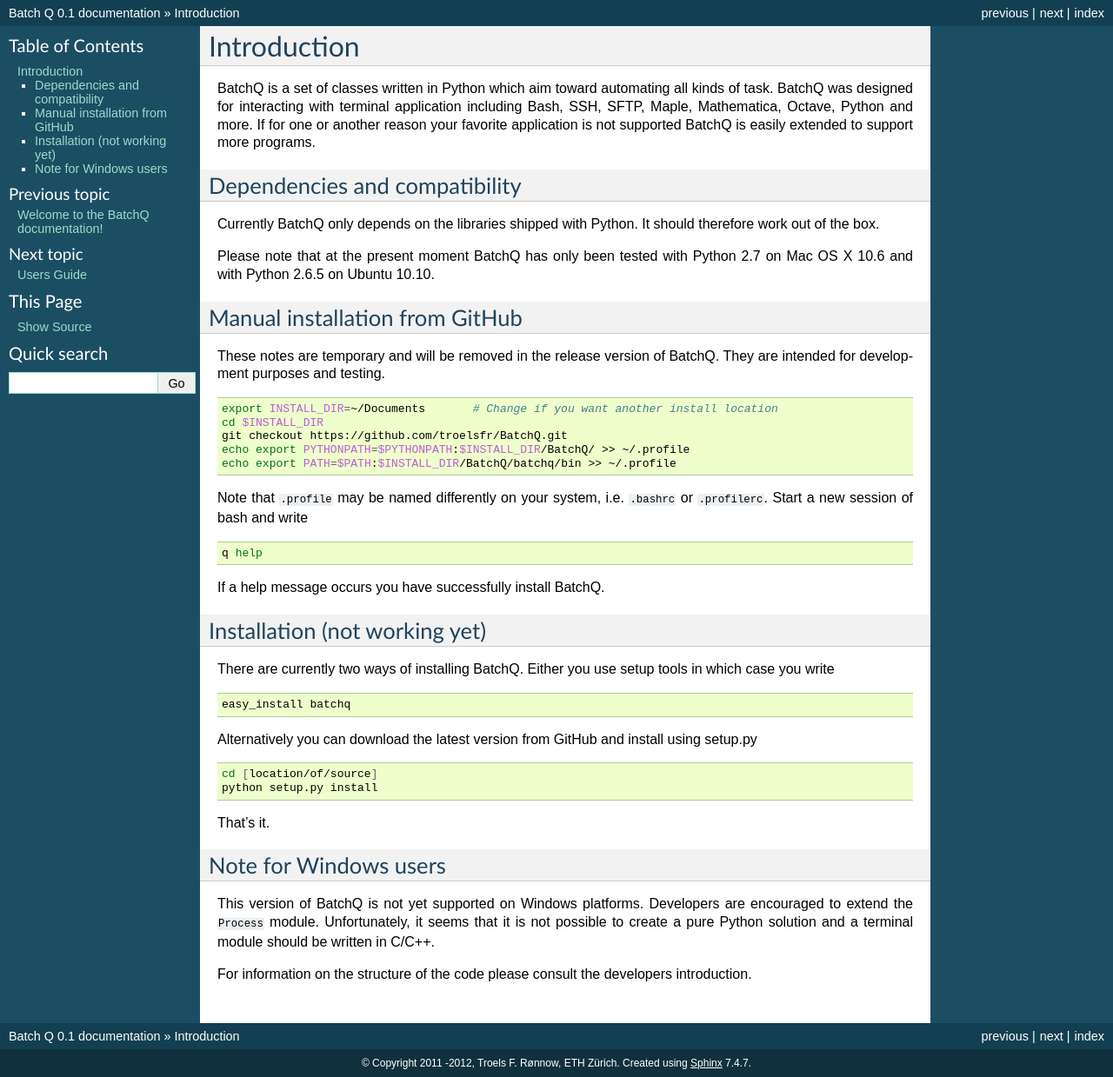
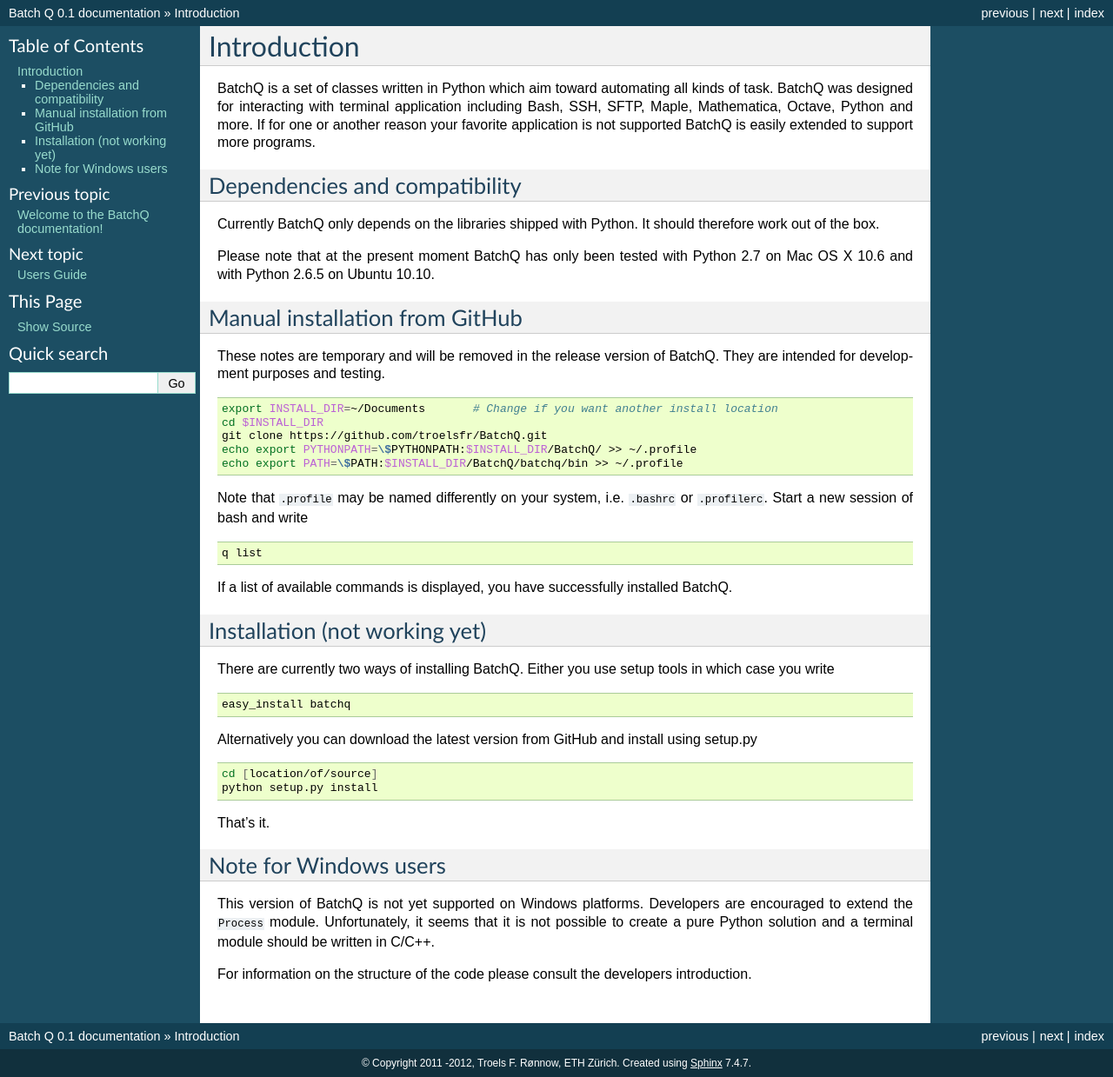
Before and after one commit to troelsfr/BatchQ, a Sphinx documentation site: the page built from docs/introduction.rst, in a window 1280 px wide. Shown: the whole page at 87% size. Built offline with Sphinx 7.4.7, drawn with Linux system fonts in a browser that asks for light colours; formulas are drawn with MathJax 3.

Commit message:
Developer notes update

```diff
--- a/docs/introduction.rst
+++ b/docs/introduction.rst
@@ -25,9 +25,9 @@
 
    export INSTALL_DIR=~/Documents       # Change if you want another install location
    cd $INSTALL_DIR
-   git checkout https://github.com/troelsfr/BatchQ.git
-   echo export PYTHONPATH=$PYTHONPATH:$INSTALL_DIR/BatchQ/ >> ~/.profile
-   echo export PATH=$PATH:$INSTALL_DIR/BatchQ/batchq/bin >> ~/.profile
+   git clone https://github.com/troelsfr/BatchQ.git
+   echo export PYTHONPATH=\$PYTHONPATH:$INSTALL_DIR/BatchQ/ >> ~/.profile
+   echo export PATH=\$PATH:$INSTALL_DIR/BatchQ/batchq/bin >> ~/.profile
 
 Note that ``.profile`` may be named differently on your system,
 i.e. ``.bashrc`` or ``.profilerc``. Start a new session of bash and
@@ -35,9 +35,9 @@
 
 .. code-block:: bash
 
-   q help
+   q list
 
-If a help message occurs you have successfully install BatchQ.
+If a list of available commands is displayed, you have successfully installed BatchQ.
 
 Installation (not working yet)
 ------------------------------
```
Also changed, not shown: 5 other files.
